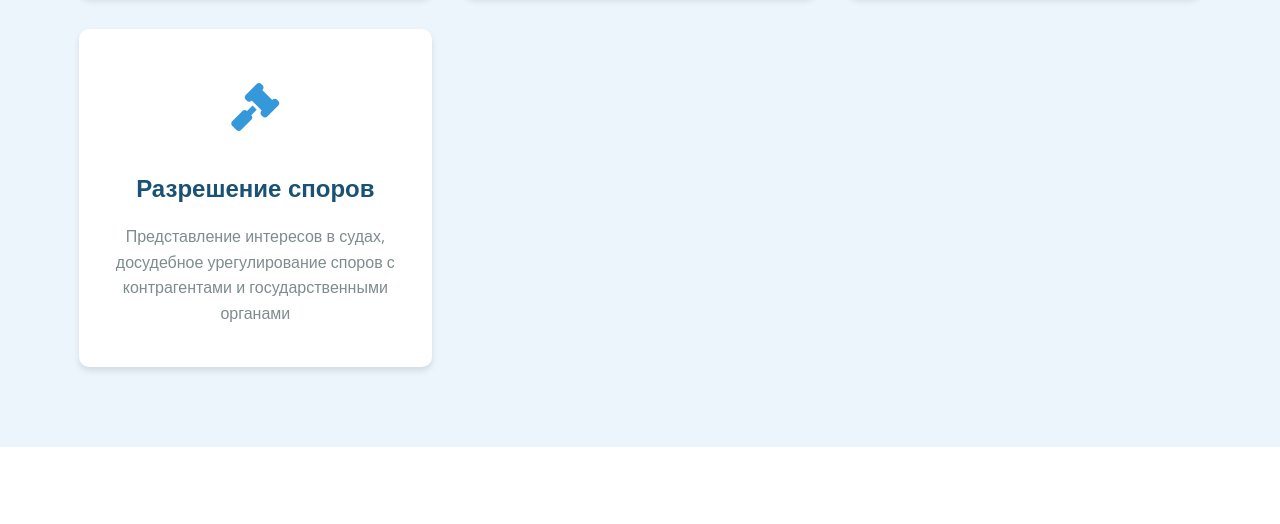
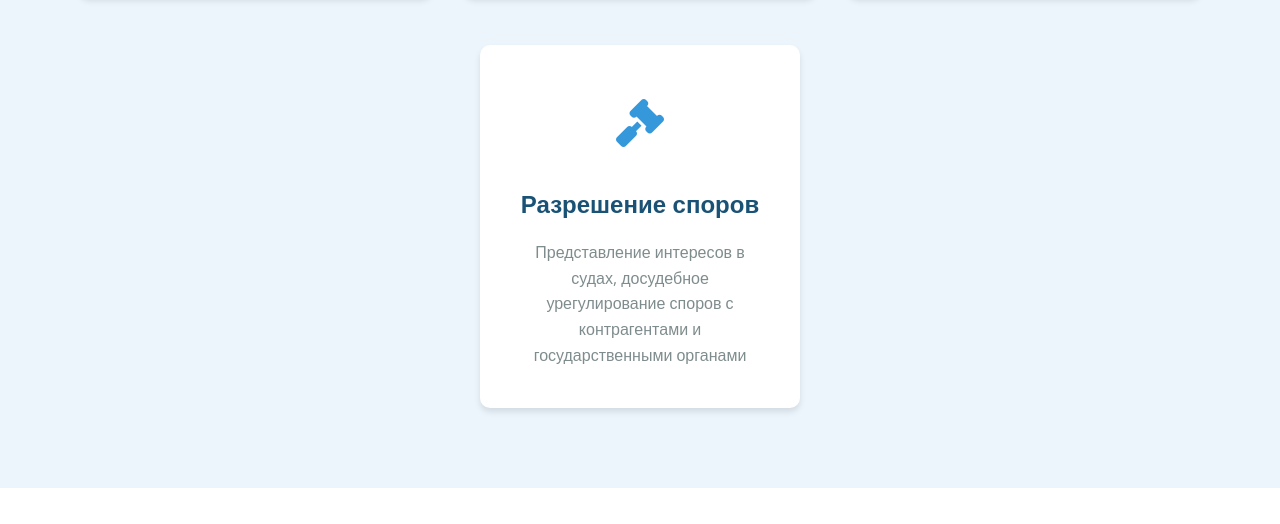
Before and after one commit to emvs1214/course_rep, a plain HTML site: page index.html in a window 1280 px wide. Shown: the part 1976-2500 px from the top of the page. Drawn offline with nearby package versions, Linux system fonts and the light colour scheme.

Commit message:
"Разрешение споров" по центру.

```diff
--- a/index.html
+++ b/index.html
@@ -266,6 +266,13 @@
         .service-card p {
             color: var(--light-text);
         }
+
+        /* ---------- центрирование «Разрешение споров» ---------- */
+        .centered-card {
+            max-width: 320px; /* ширина карточки */
+            margin: 3rem auto 0; /* центрируем и отодвигаем сверху */
+        }
+        /* -------------------------------------------------------- */
 
         /* Контакты */
         .contact {
@@ -562,6 +569,10 @@
                     <h3>Консультирование юрлиц</h3>
                     <p>Комплексное юридическое сопровождение деятельности строительных компаний, включая корпоративные вопросы</p>
                 </div>
+            </div>
+
+            <!-- Центрированная карточка «Разрешение споров» -->
+            <div class="centered-card">
                 <div class="service-card">
                     <div class="service-icon">
                         <i class="fas fa-gavel"></i>
```
